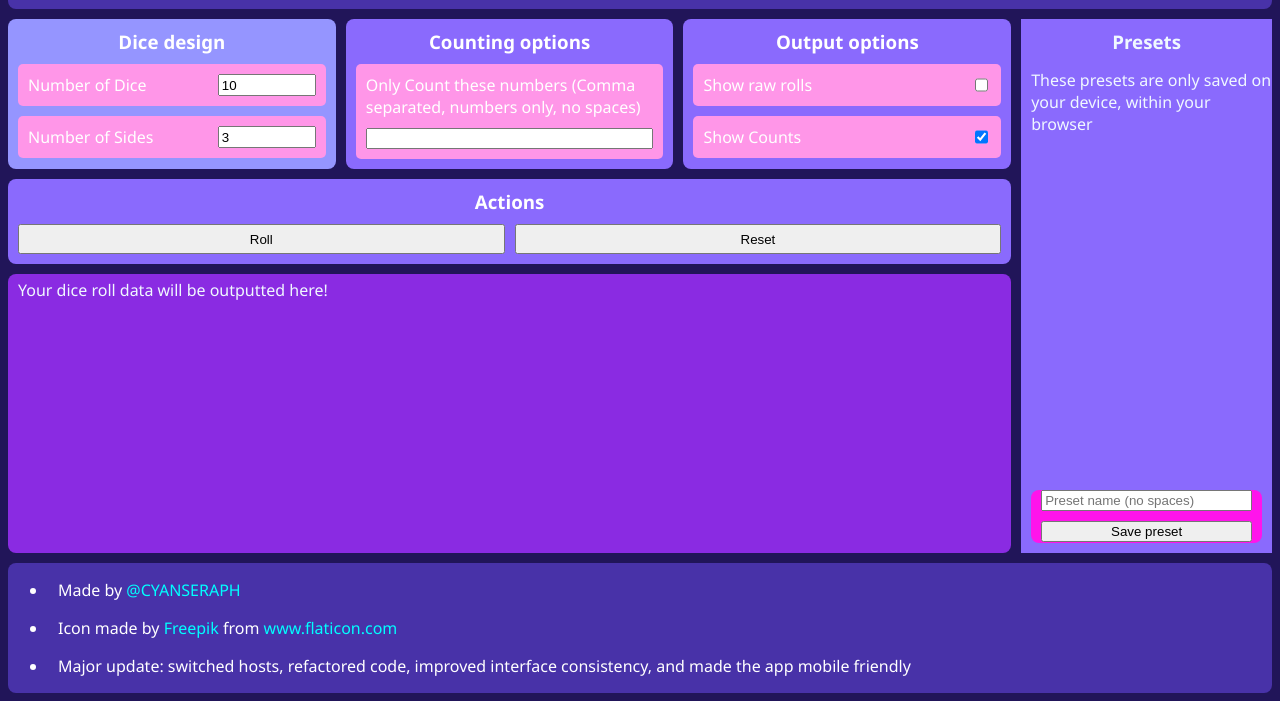
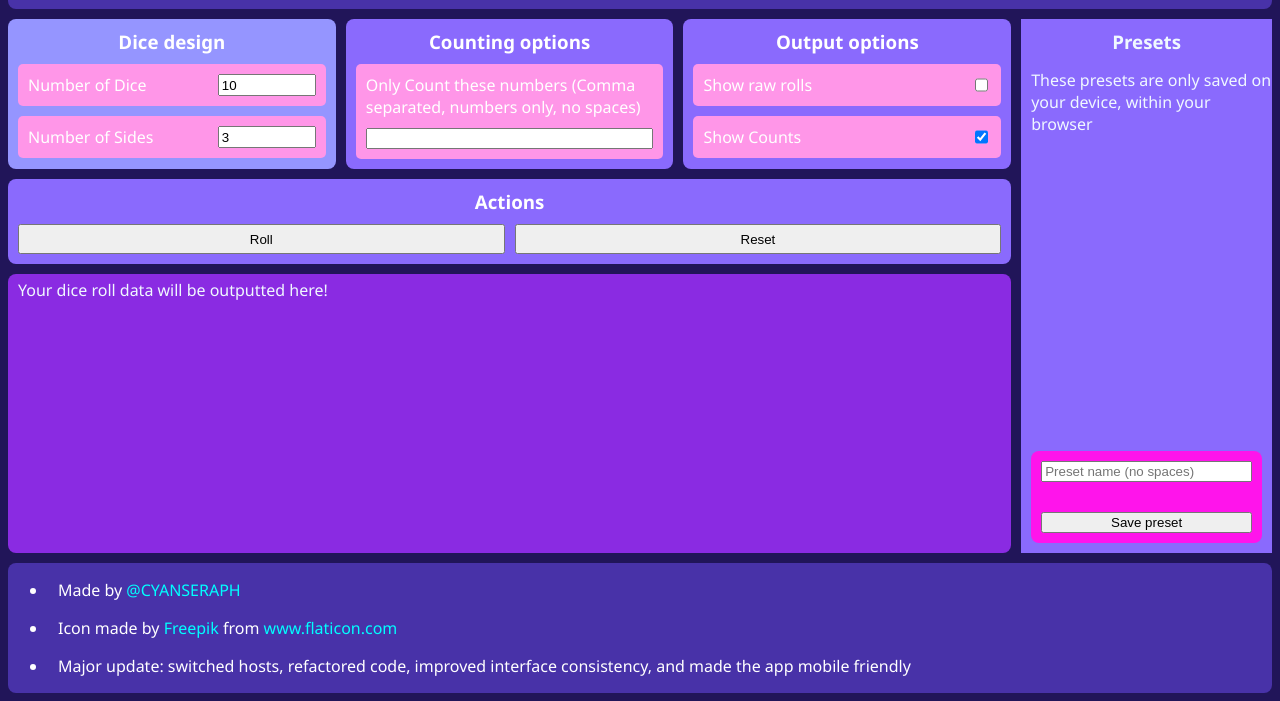
Before and after one commit to 2004seraph/polyDice, a website: page web/index.html in a window 1280 px wide. Shown: the part 99-800 px from the top of the page. Drawn offline with Linux system fonts and the light colour scheme.

Commit message:
adjusted addpresetelement

```diff
--- a/web/css/presets.style.css
+++ b/web/css/presets.style.css
@@ -69,8 +69,6 @@
 }
 
 .addPresetInput {
-    word-wrap: break-word;
-    text-overflow: ellipsis;
-    margin-left: 10px;
-    margin-right: 10px;
+    width: calc(100%-20px);
+    margin: 10px;
 }
```
